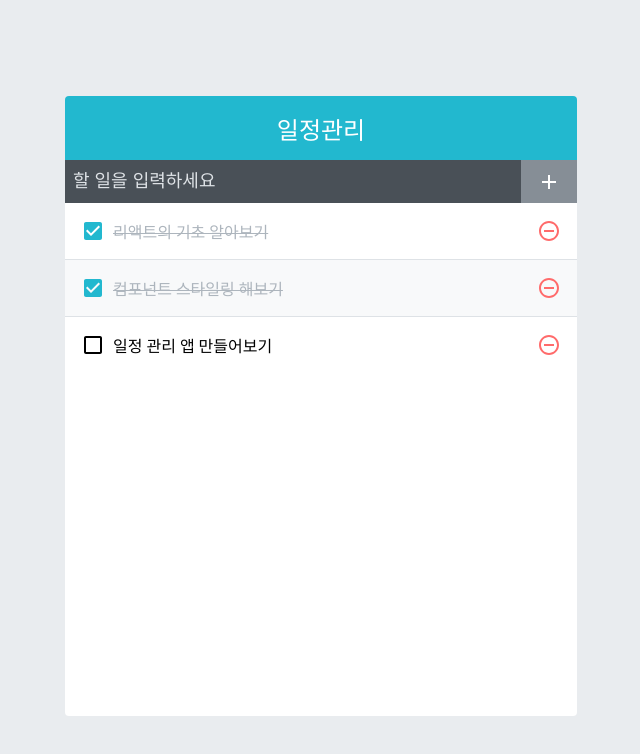
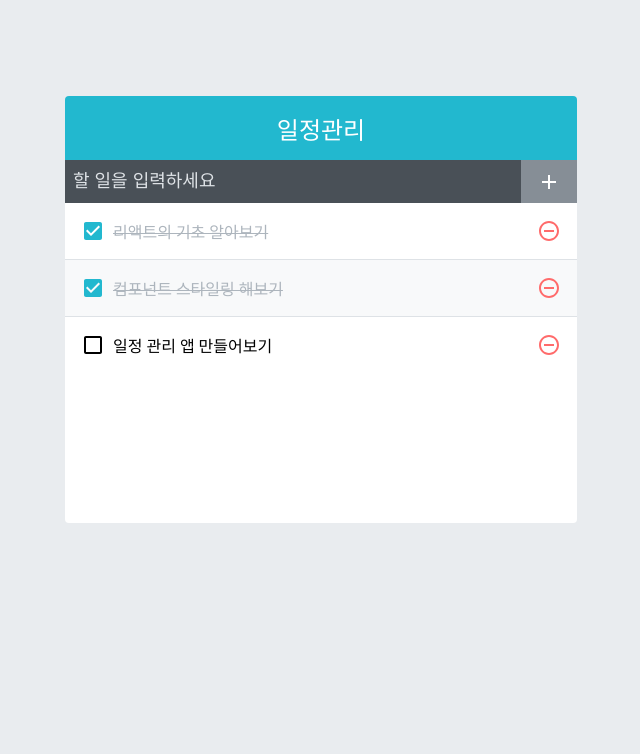
Before and after one commit to raivan0830/todo-app, a React (Create React App) app: page / in a window 1280 px wide. Shown: the top 754 px of the page, without its empty margins (319-959 px from the left). Built offline with nearby package versions, Linux system fonts and the light colour scheme.

Commit message:
10.3.3 delate element page283

```diff
--- a/src/App.js
+++ b/src/App.js
@@ -38,10 +38,17 @@ const App = () => {
     [todos],
   );
 
+  const onRemove = useCallback(
+    (id) => {
+      setTodos(todos.filter((todo) => todo.id !== id));
+    },
+    [todos],
+  );
+
   return (
     <TodoTemplate>
       <TodoInsert onInsert={onInsert} />
-      <TodoList todos={todos} />
+      <TodoList todos={todos} onRemove={onRemove} />
     </TodoTemplate>
   );
 };
--- a/src/components/TodoList.js
+++ b/src/components/TodoList.js
@@ -1,12 +1,21 @@
-import React from 'react';
+import React, { useEffect, useRef } from 'react';
 import TodoListItem from './TodoListItem';
 import './TodoList.scss';
 
-const TodoList = ({ todos }) => {
+const TodoList = ({ todos, onRemove }) => {
+  const box = useRef(null);
+
+  const scrollToBottom = () => {
+    const { clientHeight, scrollHeight } = box.current;
+    box.current.scrollTop = scrollHeight - clientHeight;
+  };
+
+  useEffect(scrollToBottom, [todos]);
+
   return (
-    <div className="TodoList">
+    <div className="TodoList" ref={box}>
       {todos.map((todo) => (
-        <TodoListItem todo={todo} key={todo.id} />
+        <TodoListItem todo={todo} key={todo.id} onRemove={onRemove} />
       ))}
     </div>
   );
--- a/src/components/TodoList.scss
+++ b/src/components/TodoList.scss
@@ -1,5 +1,5 @@
 .TodoList {
   min-height: 320px;
-  min-height: 513px;
+  max-height: 513px;
   overflow-y: auto;
 }
--- a/src/components/TodoListItem.js
+++ b/src/components/TodoListItem.js
@@ -7,8 +7,8 @@ import {
 import cn from 'classnames';
 import './TodoListItem.scss';
 
-const TodoListItem = ({ todo }) => {
-  const { text, checked } = todo;
+const TodoListItem = ({ todo, onRemove }) => {
+  const { id, text, checked } = todo;
 
   return (
     <div className="TodoListItem">
@@ -16,7 +16,7 @@ const TodoListItem = ({ todo }) => {
         {checked ? <MdCheckBox /> : <MdCheckBoxOutlineBlank />}
         <div className="text">{text}</div>
       </div>
-      <div className="remove">
+      <div className="remove" onClick={() => onRemove(id)}>
         <MdRemoveCircleOutline />
       </div>
     </div>
```
